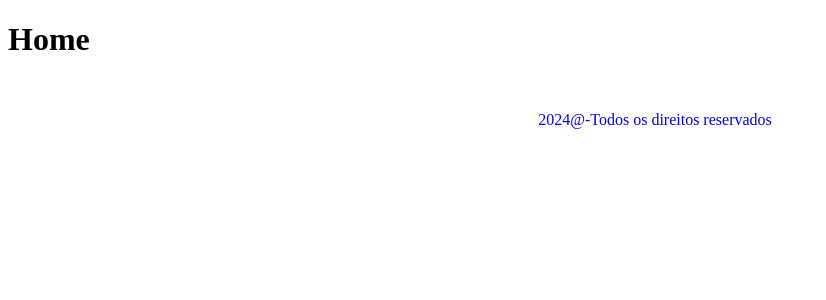
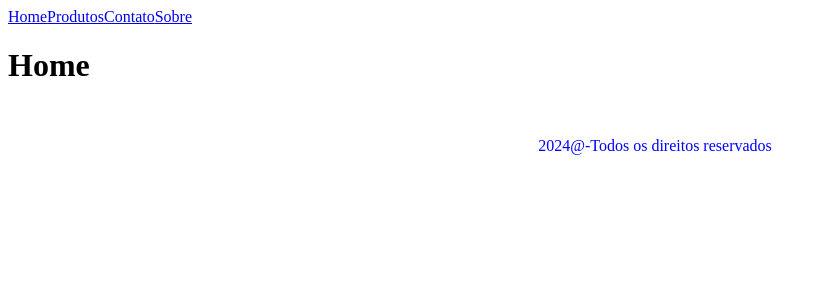
Before and after one commit to Geral-cp-s/CP4-WEB, a React (Vite) app: page / in a window 1280 px wide. Shown: the top 300 px of the page, without its empty margins (0-826 px from the left). Built offline with nearby package versions, Linux system fonts and the light colour scheme.

Commit message:
Criando novos componentes e novas rotas

```diff
--- a/src/App.jsx
+++ b/src/App.jsx
@@ -1,11 +1,13 @@
 import { Outlet } from "react-router-dom"
 import Footer from "./components/Footer"
+import Nav from "./components/Nav"
 
 function App() {
 
 
   return (
     <>
+      <Nav/>
       <Outlet/>
       <Footer/>
     </>
--- /dev/null
+++ b/src/components/Nav.jsx
@@ -0,0 +1,14 @@
+import { Link } from "react-router-dom"
+
+const Nav = () =>{
+    return(
+        <>
+        <Link to={'/'}>Home</Link>
+        <Link to={'/produtos'}>Produtos</Link>
+        <Link to={'/contato'}>Contato</Link>
+        <Link to={'/sobre'}>Sobre</Link>
+        </>
+    )
+}
+
+export default Nav
--- a/src/main.jsx
+++ b/src/main.jsx
@@ -4,6 +4,9 @@ import { createBrowserRouter,RouterProvider } from 'react-router-dom'
 import App from './App.jsx'
 import Home from './routes/Home.jsx'
 import Error from './routes/Error.jsx'
+import Produtos from './routes/Produtos.jsx'
+import Sobre from './routes/Sobre.jsx'
+import Contato from './routes/Contato.jsx'
 
 const router = createBrowserRouter([
   {
@@ -14,6 +17,9 @@ const router = createBrowserRouter([
     //Elementos filhos
     children:[
       {path:'/', element:<Home/>},
+      {path:'/produtos',element:<Produtos/>},
+      {path:'/sobre',element:<Sobre/>},
+      {path:'/contato',element:<Contato/>},
 
     ]
   }
--- /dev/null
+++ b/src/routes/Contato.jsx
@@ -0,0 +1,9 @@
+const Contato = () =>{
+    return(
+        <>
+        <h1>Contato</h1>
+        </>
+    )
+}
+
+export default Contato
--- /dev/null
+++ b/src/routes/Produtos.jsx
@@ -0,0 +1,9 @@
+const Produtos =() =>{
+    return(
+        <>
+        <h1>Produtos</h1>
+        </>
+    )
+}
+
+export default Produtos
--- /dev/null
+++ b/src/routes/Sobre.jsx
@@ -0,0 +1,9 @@
+const Sobre = () =>{
+    return(
+        <>
+        <h1>Sobre</h1>
+        </>
+    )
+}
+
+export default Sobre
--- a/styled.js
+++ b/styled.js
@@ -17,6 +17,4 @@ export const Rodape = styled.footer `
     }
 
 
-
-
 `
```
